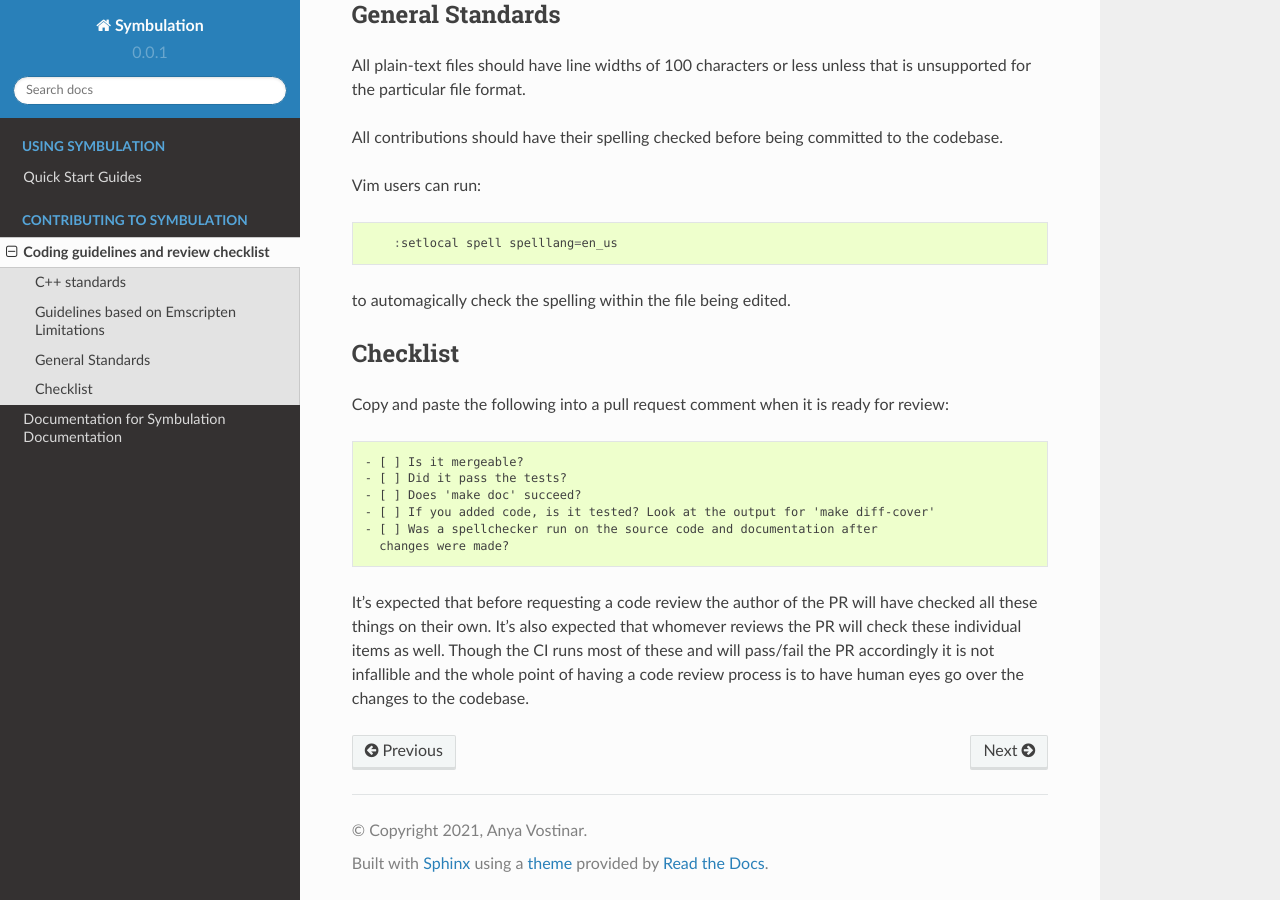
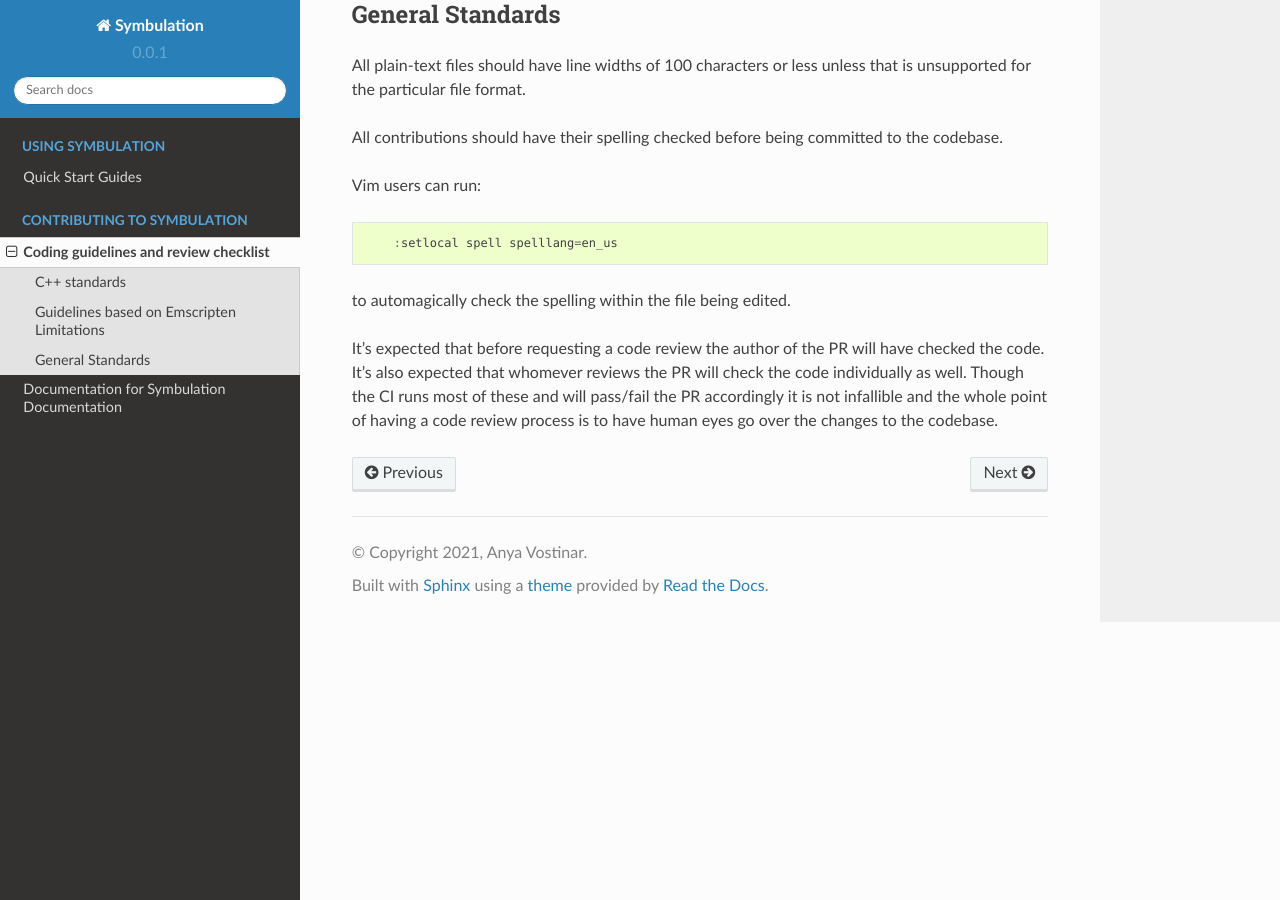
Before and after one commit to anyaevostinar/SymbulationEmp, a Sphinx documentation site: the page built from docs/dev/contribution-guidelines-and-review.md, in a window 1280 px wide and 900 px high, scrolled down 1282 px. Built offline with Sphinx 7.4.7 and the Read the Docs theme 2.0.0, drawn with Linux system fonts in a browser that asks for light colours; pages that are not in the unit, such as notebooks, are missing from menus.

Commit message:
fixing docs

```diff
--- a/docs/conf.py
+++ b/docs/conf.py
@@ -181,7 +181,7 @@ latex_elements = {
 #  dir menu entry, description, category)
 texinfo_documents = [
   (master_doc, 'Symbulation', u'Symbulation Documentation',
-   author, 'Symbulation', 'Agent based modeling of symbiont ecology and evolution,',
+   author, 'Symbulation', 'An evolutionary agent-based modeling framework of symbiosis,',
    'Miscellaneous'),
 ]
 
--- a/docs/dev/contribution-guidelines-and-review.md
+++ b/docs/dev/contribution-guidelines-and-review.md
@@ -80,21 +80,11 @@ Vim users can run:
 
 to automagically check the spelling within the file being edited.
 
-## Checklist
 
-Copy and paste the following into a pull request comment when it is
-ready for review:
-
-    - [ ] Is it mergeable?
-    - [ ] Did it pass the tests?
-    - [ ] Does 'make doc' succeed?
-    - [ ] If you added code, is it tested? Look at the output for 'make diff-cover'
-    - [ ] Was a spellchecker run on the source code and documentation after
-      changes were made?
 
 It's expected that before requesting a code review the author of the PR
-will have checked all these things on their own. It's also expected
-that whomever reviews the PR will check these individual items as well.
+will have checked the code. It's also expected
+that whomever reviews the PR will check the code individually as well.
 Though the CI runs most of these and will pass/fail the PR accordingly
 it is not infallible and the whole point of having a code review process
 is to have human eyes go over the changes to the codebase.
```
Also changed, not shown: docs/QuickStartGuides/0-Overview.md (+1 -2 lines), docs/QuickStartGuides/1-GettingRunning.md (+1 -1 lines), docs/dev/adding-documentation.md (+0 -13 lines), 7 other files.
